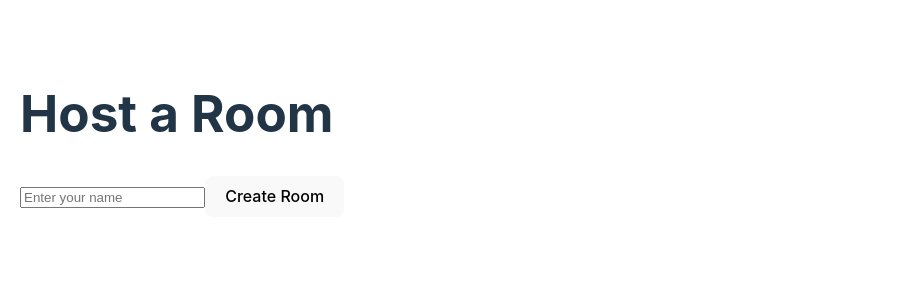
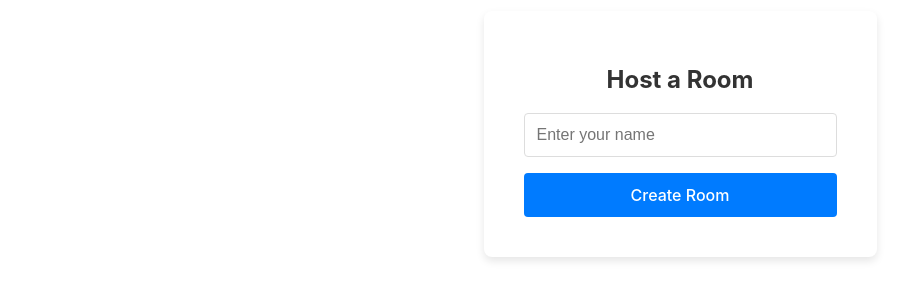
Before and after one commit to arenn23/buzzer-app, a React (Vite) app in the folder UI/: page /host in a window 1280 px wide. Shown: the part 266-566 px from the top of the page, without its empty margins (0-918 px from the left). Built offline with nearby package versions, Linux system fonts and the light colour scheme.

Commit message:
update UI

```diff
--- a/UI/src/App.tsx
+++ b/UI/src/App.tsx
@@ -4,10 +4,11 @@ import Host from "./components/Login/Host";
 import Player from "./components/Login/Player";
 import Welcome from "./components/Login/Welcome";
 import RoomView from "./components/RoomView";
+import "./styles.css";
 
 const App: React.FC = () => {
   return (
-    <div style={{ padding: "20px" }}>
+    <div className="app-container">
       <Router>
         <Routes>
           <Route path="/" element={<Welcome />} />
--- a/UI/src/components/Login/Host.tsx
+++ b/UI/src/components/Login/Host.tsx
@@ -1,5 +1,6 @@
 import React, { useState } from "react";
 import { useNavigate } from "react-router-dom";
+import "../../styles.css";
 
 const Host: React.FC = () => {
   const [name, setName] = useState<string>("");
@@ -31,18 +32,23 @@ const Host: React.FC = () => {
   };
 
   return (
-    <div>
-      <h1>Host a Room</h1>
-      <form onSubmit={handleSubmit}>
+    <div className="container">
+      <div className="form-container">
+        <h1 className="title">Host a Room</h1>
+        <form onSubmit={handleSubmit} className="form">
           <input
             type="text"
             placeholder="Enter your name"
             value={name}
             onChange={(e) => setName(e.target.value)}
             required
+            className="input"
           />
-        <button type="submit">Create Room</button>
+          <button type="submit" className="button">
+            Create Room
+          </button>
         </form>
+      </div>
     </div>
   );
 };
--- a/UI/src/components/Login/Player.tsx
+++ b/UI/src/components/Login/Player.tsx
@@ -33,15 +33,17 @@ const Player: React.FC = () => {
   };
 
   return (
-    <div>
-      <h1>Join a Room</h1>
-      <form onSubmit={handleJoinRoom}>
+    <div className="container">
+      <div className="form-container">
+        <h1 className="title">Join a Room</h1>
+        <form className="form" onSubmit={handleJoinRoom}>
           <input
             type="text"
             placeholder="Enter Room ID"
             value={roomId}
             onChange={(e) => setRoomId(e.target.value)}
             required
+            className="input"
           />
           <input
             type="text"
@@ -49,9 +51,13 @@ const Player: React.FC = () => {
             value={name}
             onChange={(e) => setName(e.target.value)}
             required
+            className="input"
           />
-        <button type="submit">Join Room</button>
+          <button className="button" type="submit">
+            Join Room
+          </button>
         </form>
+      </div>
     </div>
   );
 };
--- a/UI/src/components/RoomView.tsx
+++ b/UI/src/components/RoomView.tsx
@@ -1,6 +1,7 @@
 import React, { useEffect, useState } from "react";
 import { useLocation } from "react-router-dom";
 import { Room } from "../../../server/src/models/Room";
+import "../styles.css";
 
 const RoomView: React.FC = () => {
   const [room, setRoom] = useState<Room | null>(null);
@@ -61,7 +62,7 @@ const RoomView: React.FC = () => {
         console.error("Failed to clear the room");
       }
     } catch (error) {
-      console.error("Error buzzing the room:", error);
+      console.error("Error clearing the room:", error);
     }
   };
 
@@ -80,11 +81,27 @@ const RoomView: React.FC = () => {
   if (!room) return <>Loading...</>;
 
   return (
-    <div>
-      <h1>Room: {roomId}</h1>
-      <h2>Name: {name}</h2>
-      <button onClick={buzz}>Buzz Room</button>
-      {name === room.host && <button onClick={clearBuzz}>Clear</button>}
+    <div style={{ display: "flex", flexDirection: "column" }}>
+      <div>
+        <h3 style={{ margin: "5px" }}>Room: {roomId}</h3>
+      </div>
+      <div>
+        <h3 style={{ margin: "5px" }}>Name: {name}</h3>
+      </div>
+      <div style={{ padding: "10px" }}>
+        <button onClick={buzz} className="buzz-button">
+          Buzz
+        </button>
+        {name === room.host && (
+          <button
+            style={{ marginLeft: "10px" }}
+            onClick={clearBuzz}
+            className="button"
+          >
+            Clear
+          </button>
+        )}
+      </div>
       {room.buzzOrder.length > 0 && (
         <table>
           <thead>
--- /dev/null
+++ b/UI/src/styles.css
@@ -0,0 +1,87 @@
+.app-container {
+  height: 100vh;
+  width: 100vw;
+  display: flex;
+  justify-content: center;
+  align-items: center;
+}
+
+.app-container table {
+  width: 100%;
+  max-width: 600px;
+  margin: 20px auto;
+  border-collapse: collapse;
+}
+
+.app-container th, .container td {
+  padding: 10px;
+  text-align: left;
+  border-bottom: 1px solid #ddd;
+}
+
+.app-container th {
+  background-color: #007bff;
+  color: white;
+}
+
+.form-container {
+  background-color: #fff;
+  padding: 40px;
+  border-radius: 8px;
+  box-shadow: 0 4px 8px rgba(0, 0, 0, 0.1);
+  max-width: 400px;
+  width: 100%;
+  text-align: center;
+}
+
+.title {
+  font-size: 24px;
+  margin-bottom: 20px;
+  color: #333;
+}
+
+.form {
+  display: flex;
+  flex-direction: column;
+  gap: 16px;
+}
+
+.input {
+  padding: 12px;
+  font-size: 16px;
+  border-radius: 4px;
+  border: 1px solid #ddd;
+  outline: none;
+  transition: border 0.2s ease;
+}
+
+.input:focus {
+  border-color: #007bff;
+}
+
+.button {
+  padding: 12px;
+  font-size: 16px;
+  border-radius: 4px;
+  border: none;
+  background-color: #007bff;
+  color: #fff;
+  cursor: pointer;
+  transition: background-color 0.3s ease;
+}
+
+.button:hover {
+  background-color: #0056b3;
+}
+
+.buzz-button {
+  background-color: red;
+  color: white;
+  font-size: 24px;
+  padding: 20px 40px;
+  border-radius: 50px;
+}
+
+.buzz-button:hover {
+  background-color: darkred;
+}
```
Lines whose indentation alone changed are shown as unchanged.
